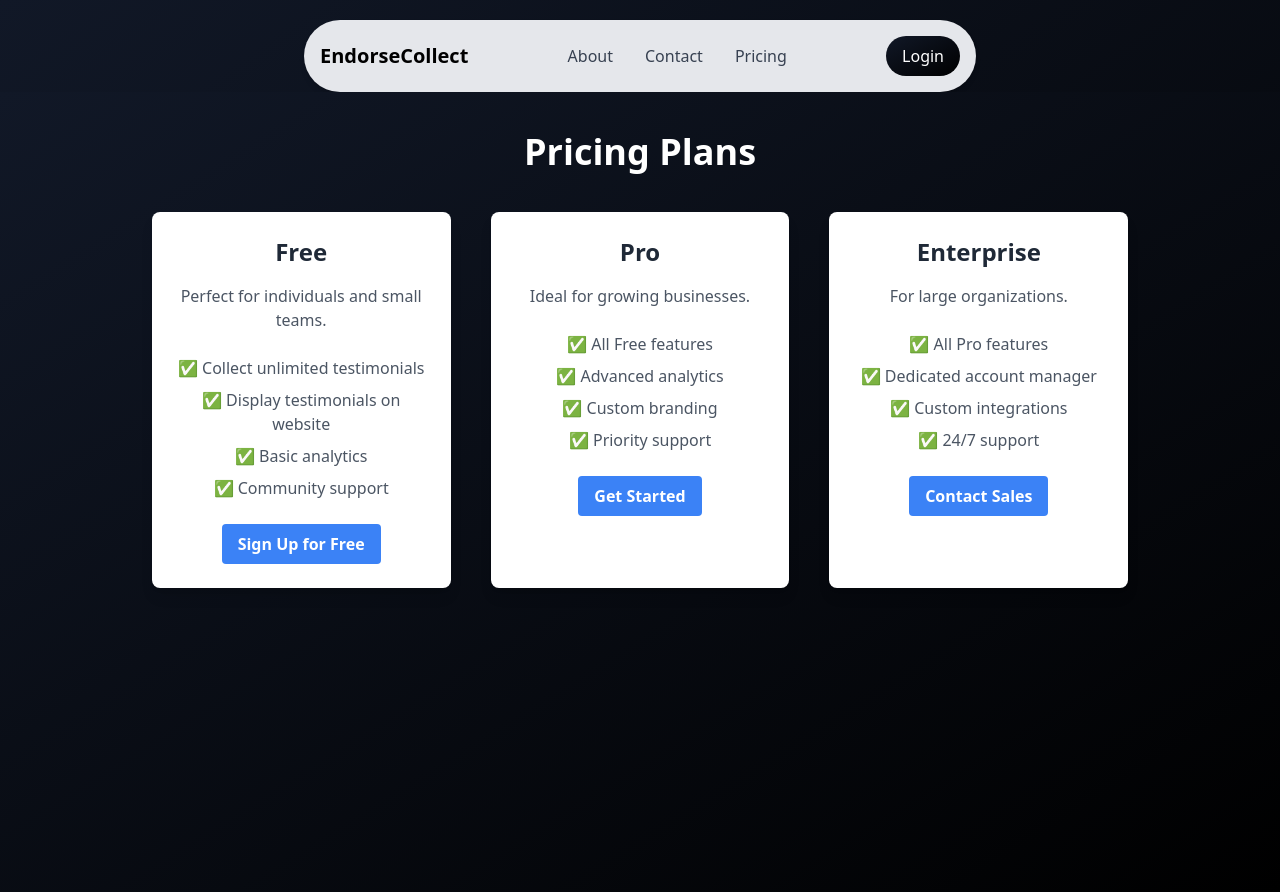
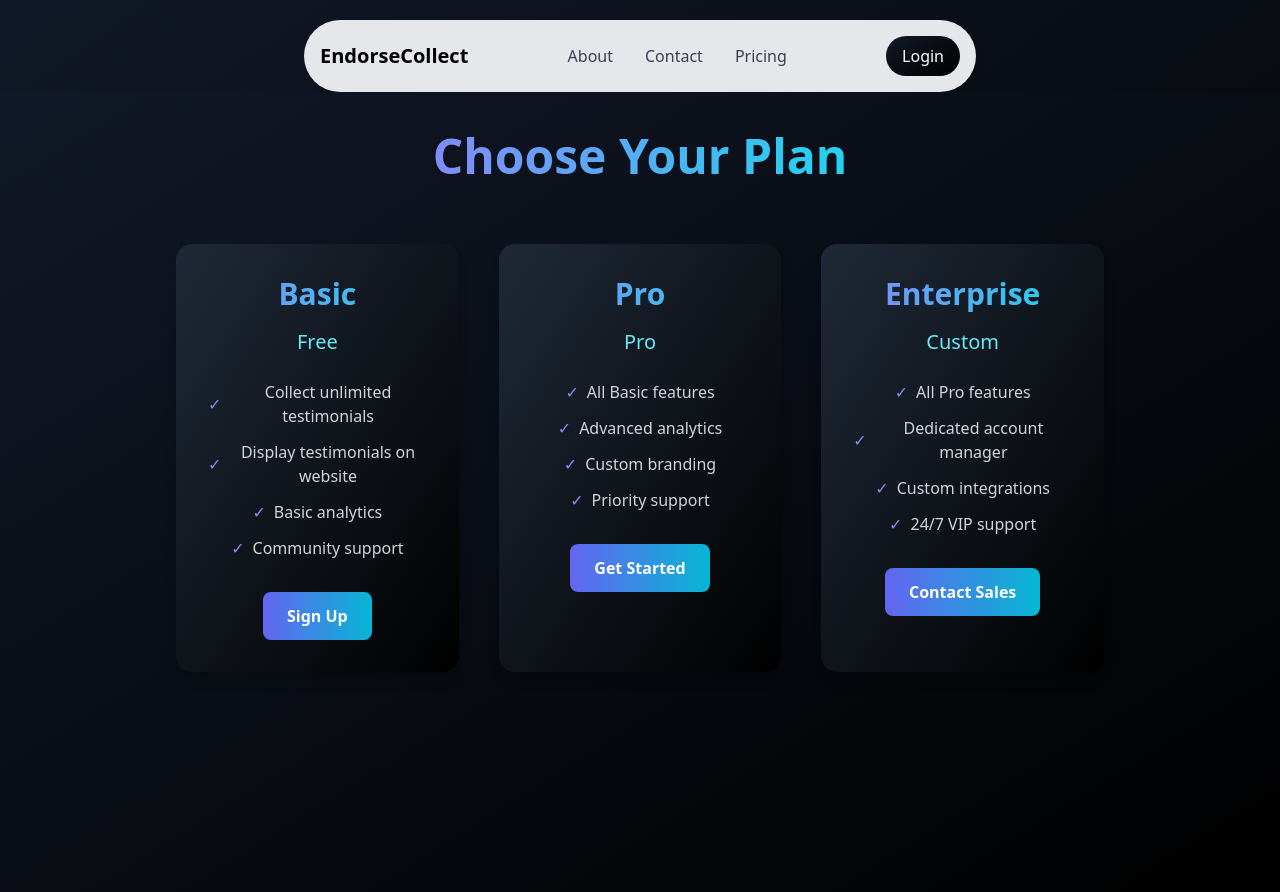
Before and after one commit to itzamanjain/testimonial-io, a Next.js app: page /pricing in a window 1280 px wide. Built offline with nearby package versions, Linux system fonts and the light colour scheme.

Commit message:
added style to pages

```diff
--- a/src/app/about/page.js
+++ b/src/app/about/page.js
@@ -4,14 +4,17 @@ function Page() {
   return (
     <>
       <div className="min-h-screen bg-gradient-to-br from-gray-900 to-black text-white p-10 flex flex-col items-center">
-        <h1 className="text-4xl font-bold text-center mt-5 mb-4">About Us</h1>
-        <div className="max-w-2xl text-center mb-4">
-          Endorse Collect is a platform that allows you to collect testimonials from your customers and display them on your website. It is a simple and easy-to-use tool that helps you build trust with your customers and increase your sales. With Endorse Collect, you can create beautiful testimonial pages, collect testimonials from your customers, and display them on your website in minutes. Sign up today and start collecting testimonials from your customers!
+        <h1 className="text-6xl font-extrabold text-center mt-5 mb-8 text-transparent bg-clip-text bg-gradient-to-r from-pink-400 to-purple-600">About Us</h1>
+        <div className="max-w-2xl text-center mb-8 text-lg leading-relaxed">
+          Endorse Collect is your gateway to irresistible testimonials. We empower you to seduce potential customers with authentic praise from your satisfied clients. Our sleek, intuitive platform lets you craft stunning testimonial pages that will leave visitors weak at the knees. Collect and showcase glowing reviews effortlessly, building trust and desire for your brand. Ready to make your website impossible to resist? Sign up now and watch your conversions soar!
         </div>
-        <hr className="w-full max-w-2xl mb-4" />
-        <div className="max-w-2xl text-xl text-center">
-          &quot;Currently we are in a very early stage of development. We are working hard to bring you the best experience. Please bear with us.&quot;
+        <hr className="w-full max-w-2xl mb-8 border-pink-400" />
+        <div className="max-w-2xl text-2xl text-center italic font-light">
+          &quot;We are in our sultry startup phase, working tirelessly to perfect your experience. Stay tuned for a platform that will make your testimonials too hot to handle.&quot;
         </div>
+        <button className="mt-12 px-8 py-3 bg-gradient-to-r from-pink-500 to-purple-600 text-white font-bold rounded-full hover:from-pink-600 hover:to-purple-700 transition duration-300 ease-in-out transform hover:scale-105">
+          Get Started
+        </button>
       </div>
     </>
   );
--- a/src/app/pricing/page.js
+++ b/src/app/pricing/page.js
@@ -6,59 +6,32 @@ function PricingPage() {
   const router = useRouter();
   return (
     <div className="min-h-screen bg-gradient-to-br from-gray-900 to-black p-10 flex flex-col items-center">
-      <h1 className="text-4xl font-bold text-white mb-10">Pricing Plans</h1>
+      <h1 className="text-5xl font-extrabold text-transparent bg-clip-text bg-gradient-to-r from-indigo-400 to-cyan-400 mb-16">Choose Your Plan</h1>
       <div className="flex flex-col md:flex-row gap-10">
-        <div className="bg-white shadow-lg rounded-lg p-6 w-full md:w-1/3 text-center">
-          <h2 className="text-2xl font-bold text-gray-800 mb-4">Free</h2>
-          <p className="text-gray-600 mb-6">Perfect for individuals and small teams.</p>
-          <ul className="text-gray-600 mb-6">
-            <li className="mb-2">✅ Collect unlimited testimonials</li>
-            <li className="mb-2">✅ Display testimonials on  website</li>
-            <li className="mb-2">✅ Basic analytics</li>
-            <li className="mb-2">✅ Community support</li>
+        {[
+          { title: "Basic", price: "Free", features: ["Collect unlimited testimonials", "Display testimonials on website", "Basic analytics", "Community support"], action: "Sign Up", route: '/signup' },
+          { title: "Pro", price: "Pro", features: ["All Basic features", "Advanced analytics", "Custom branding", "Priority support"], action: "Get Started", route: '/signup' },
+          { title: "Enterprise", price: "Custom", features: ["All Pro features", "Dedicated account manager", "Custom integrations", "24/7 VIP support"], action: "Contact Sales", route: '/contact' },
+        ].map((plan, index) => (
+          <div key={index} className="bg-gradient-to-br from-gray-800 to-black shadow-lg rounded-2xl p-8 w-full md:w-1/3 text-center transform transition duration-500 hover:scale-105 hover:shadow-2xl">
+            <h2 className="text-3xl font-bold text-transparent bg-clip-text bg-gradient-to-r from-indigo-400 to-cyan-400 mb-4">{plan.title}</h2>
+            <p className="text-cyan-300 mb-6 text-xl">{plan.price}</p>
+            <ul className="text-gray-300 mb-8">
+              {plan.features.map((feature, i) => (
+                <li key={i} className="mb-3 flex items-center justify-center">
+                  <span className="text-indigo-400 mr-2">✓</span> {feature}
+                </li>
+              ))}
             </ul>
             <button
               type="button"
-            onClick={() => router.push('/signUp')}
-            className="bg-blue-500 cursor-pointer hover:bg-blue-700 text-white font-bold py-2 px-4 rounded"
+              onClick={() => router.push(plan.route)}
+              className="bg-gradient-to-r from-indigo-500 to-cyan-500 text-white font-bold py-3 px-6 rounded-lg hover:from-indigo-600 hover:to-cyan-600 transition duration-300 ease-in-out transform hover:scale-105"
             >
-            Sign Up for Free
+              {plan.action}
             </button>
           </div>
-        <div className="bg-white shadow-lg rounded-lg p-6 w-full md:w-1/3 text-center">
-          <h2 className="text-2xl font-bold text-gray-800 mb-4">Pro</h2>
-          <p className="text-gray-600 mb-6">Ideal for growing businesses.</p>
-          <ul className="text-gray-600 mb-6">
-            <li className="mb-2">✅ All Free features</li>
-            <li className="mb-2">✅ Advanced analytics</li>
-            <li className="mb-2">✅ Custom branding</li>
-            <li className="mb-2">✅ Priority support</li>
-          </ul>
-          <button
-            type="button"
-            onClick={() => router.push('/signUp')}
-            className="bg-blue-500 cursor-pointer hover:bg-blue-700 text-white font-bold py-2 px-4 rounded"
-          >
-            Get Started
-          </button>
-        </div>
-        <div className="bg-white shadow-lg rounded-lg p-6 w-full md:w-1/3 text-center">
-          <h2 className="text-2xl font-bold text-gray-800 mb-4">Enterprise</h2>
-          <p className="text-gray-600 mb-6">For large organizations.</p>
-          <ul className="text-gray-600 mb-6">
-            <li className="mb-2">✅ All Pro features</li>
-            <li className="mb-2">✅ Dedicated account manager</li>
-            <li className="mb-2">✅ Custom integrations</li>
-            <li className="mb-2">✅ 24/7 support</li>
-          </ul>
-          <button
-            type="button"
-            onClick={() => router.push('/contactSales')}
-            className="bg-blue-500 cursor-pointer hover:bg-blue-700 text-white font-bold py-2 px-4 rounded"
-          >
-            Contact Sales
-          </button>
-        </div>
+        ))}
       </div>
     </div>
   );
```
Lines whose indentation alone changed are shown as unchanged.
